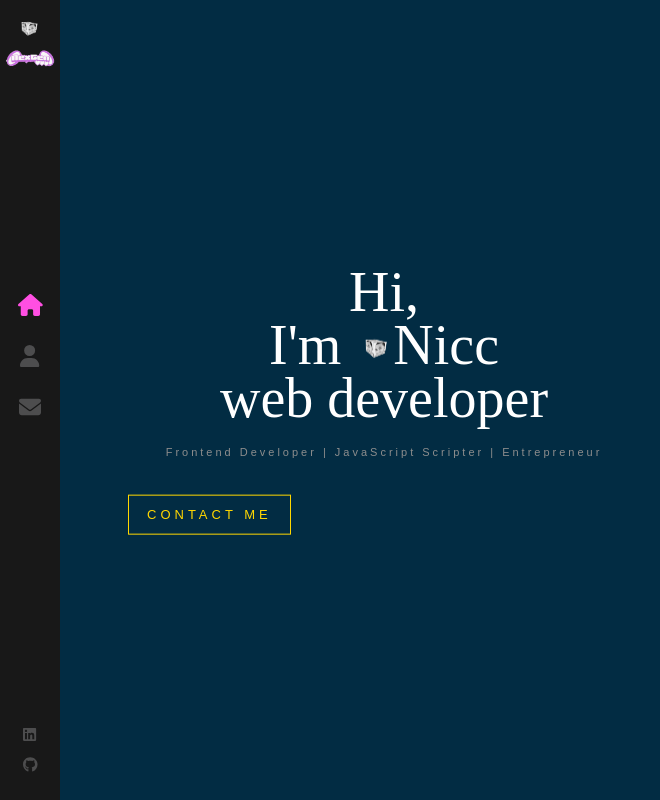
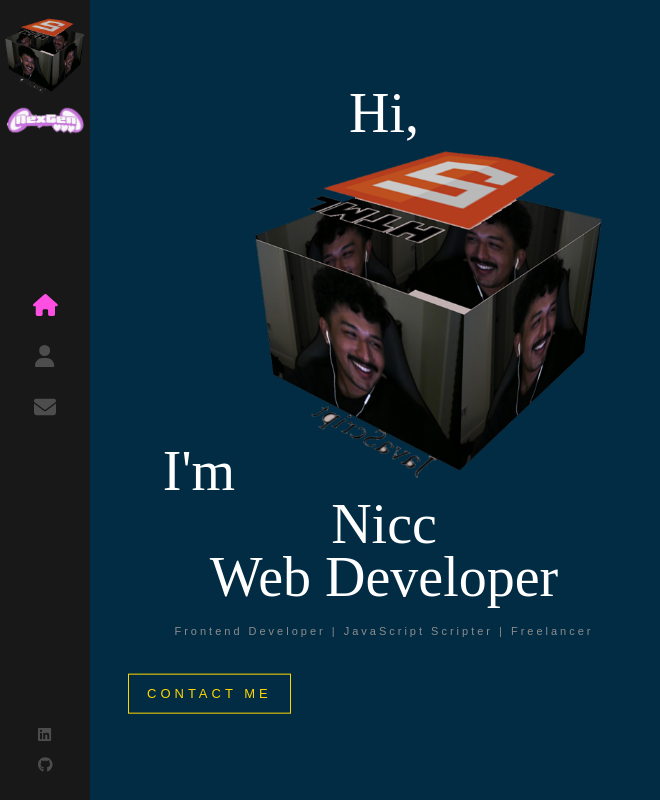
Before and after one commit to niccbytes/portfolio, a React (Create React App) app: page / in a window 1280 px wide. Shown: the whole page, without its empty margins (0-660 px from the left). Built offline with nearby package versions, Linux system fonts and the light colour scheme.

Commit message:
added my cube

```diff
--- a/src/components/Home/index.js
+++ b/src/components/Home/index.js
@@ -12,9 +12,9 @@ const Home = () => {
           <img src={LogoTitle} alt="developer" />
           Nicc
           <br />
-          web developer
+          Web Developer
         </h1>
-        <h2>Frontend Developer | JavaScript Scripter | Entrepreneur </h2>
+        <h2>Frontend Developer | JavaScript Scripter | Freelancer </h2>
         <Link to="/contact" className='flat-button'>CONTACT ME</Link>
       </div>
     </div>
--- a/src/components/Home/index.scss
+++ b/src/components/Home/index.scss
@@ -45,7 +45,7 @@
     img {
       margin-left: 20px;
       opacity: 0;
-      width: 32px;
+      width: 350px;
       height: auto;
       animation: rotateIn 1s linear both;
       animation-delay: 1.4s;
--- a/src/components/Layout/sidebar/index.scss
+++ b/src/components/Layout/sidebar/index.scss
@@ -1,6 +1,6 @@
 .nav-bar {
   background: #181818;
-  width: 60px;
+  width: 90px;
   height: 100%;
   position: absolute;
   top: 0;
@@ -14,11 +14,11 @@
     img {
       display: block;
       margin: 8px auto;
-      width: 24px;
+      width: 80px;
       height: auto;
 
       &.sub-logo {
-        width: 50px;
+        width: 80px;
       }
     }
   }
```
Also changed, not shown: src/assets/images/logo-s.png.
